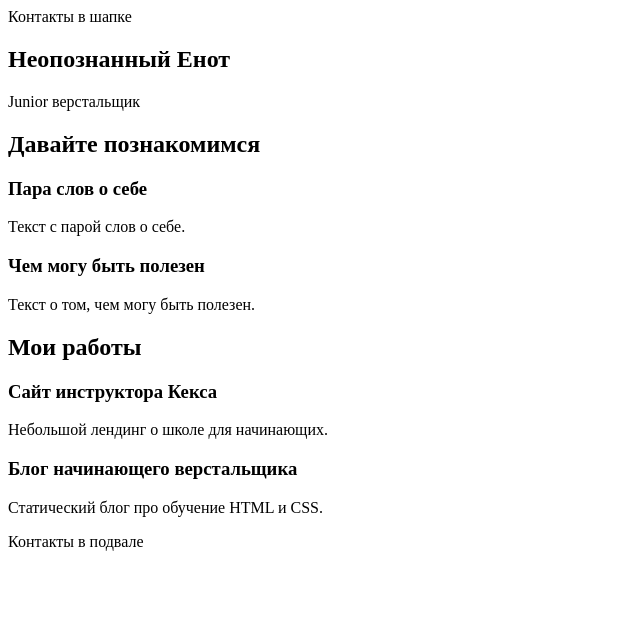
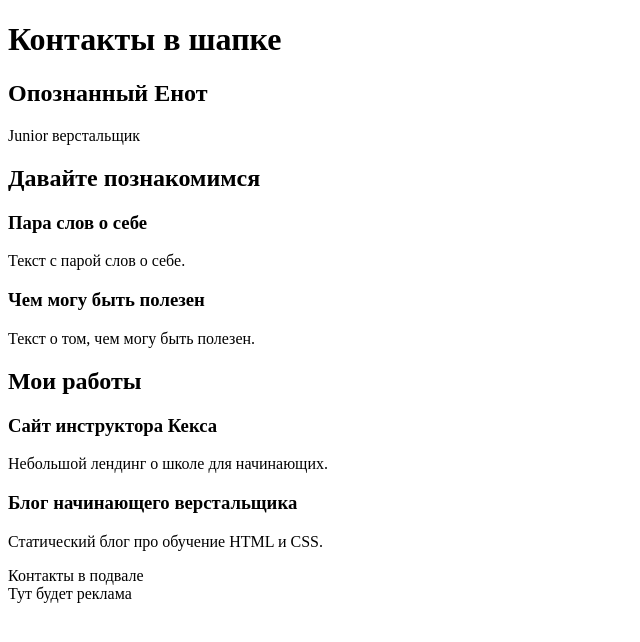
Before and after one commit to kakaphon/site, a plain HTML site: page index.html in a window 1280 px wide. Shown: the whole page, without its empty margins (0-640 px from the left). Drawn offline with Linux system fonts and the light colour scheme.

Commit message:
Обновление сайта

```diff
--- a/index.html
+++ b/index.html
@@ -9,12 +9,12 @@
   <body>
     <header class="page-header">
 	<div class="container">
-      Контакты в шапке
+      <h1>Контакты в шапке</h1>
 	  </div>
     </header>
 
     <section class="hero-image">
-      <h1 class="heading">Неопознанный Енот</h1>
+      <h1 class="heading">Опознанный Енот</h1>
       <p>Junior верстальщик</p>
     </section>
 
@@ -41,5 +41,6 @@
       Контакты в подвале
 	  </div>
     </footer>
+	<aside>Тут будет реклама</aside>
   </body>
 </html>
```
